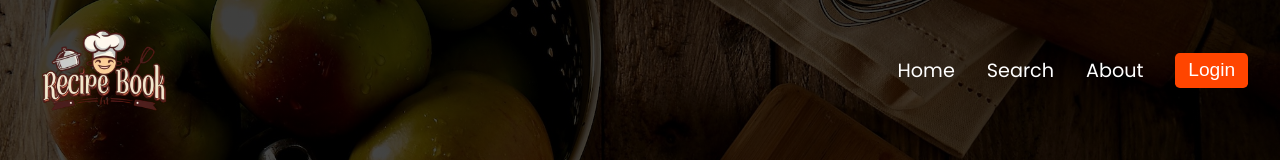
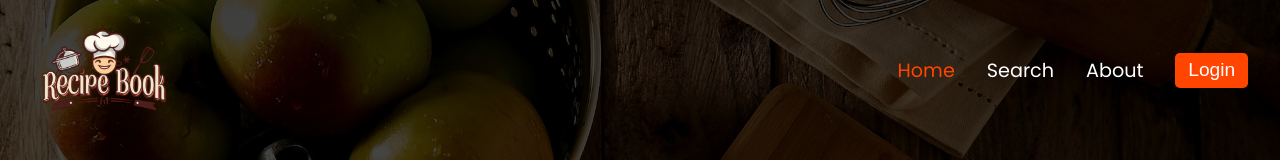
Before and after one commit to ucangun/CookBox_App, a React (Create React App) app: page / in a window 1280 px wide. Shown: the top 160 px of the page. Built offline with nearby package versions, Linux system fonts and the light colour scheme.

Commit message:
"Updated Navbar component to use NavLink from react-router-dom, added hover effect to Button, and renamed Navlink to Navlinks in NavbarStyle"

```diff
--- a/src/components/Navbar.jsx
+++ b/src/components/Navbar.jsx
@@ -1,6 +1,6 @@
-import Nav, { Navlink } from "./style/NavbarStyle";
+import Nav, { Navlinks } from "./style/NavbarStyle";
 import Logo from "./style/LogoStyle";
-import { useNavigate } from "react-router-dom";
+import { NavLink, useNavigate } from "react-router-dom";
 import logo from "../assets/images/Logo.png";
 import Button from "./Button";
 
@@ -10,14 +10,38 @@ const Navbar = () => {
   return (
     <Nav>
       <Logo src={logo} alt="logo" onClick={() => navigate("/")} />
-      <Navlink>
-        <p onClick={() => navigate("/")}>Home</p>
-        <p onClick={() => navigate("/search")}>Search</p>
-        <p onClick={() => navigate("/about")}>About</p>
+      <Navlinks>
+        <NavLink
+          to="/"
+          style={({ isActive }) => ({
+            color: isActive ? "orangered" : "inherit",
+            textDecoration: "none",
+          })}
+        >
+          Home
+        </NavLink>
+        <NavLink
+          to="/search"
+          style={({ isActive }) => ({
+            color: isActive ? "orangered" : "inherit",
+            textDecoration: "none",
+          })}
+        >
+          Search
+        </NavLink>
+        <NavLink
+          to="/about"
+          style={({ isActive }) => ({
+            color: isActive ? "orangered" : "inherit",
+            textDecoration: "none",
+          })}
+        >
+          About
+        </NavLink>
         <Button secondary onClick={() => navigate("/login")}>
           Login
         </Button>
-      </Navlink>
+      </Navlinks>
     </Nav>
   );
 };
--- a/src/components/style/ButtonStyle.jsx
+++ b/src/components/style/ButtonStyle.jsx
@@ -9,7 +9,13 @@ const MainButton = styled.button`
   border: none;
   border-radius: 0.3rem;
   font-size: 1.2rem;
+  transition: all 0.5s;
   cursor: pointer;
+
+  &:hover {
+    background-color: ${({ secondary }) => (secondary ? "#fff" : "#ff4500")};
+    color: ${({ secondary }) => (secondary ? "#ff4500" : "#fff")};
+  }
 `;
 
 export const DetailButton = styled.a`
--- a/src/components/style/NavbarStyle.jsx
+++ b/src/components/style/NavbarStyle.jsx
@@ -6,7 +6,7 @@ const Nav = styled.nav`
   align-items: center;
 `;
 
-export const Navlink = styled(Nav)`
+export const Navlinks = styled(Nav)`
   gap: 2rem;
   font-size: 1.2rem;
   color: #fff;
```
